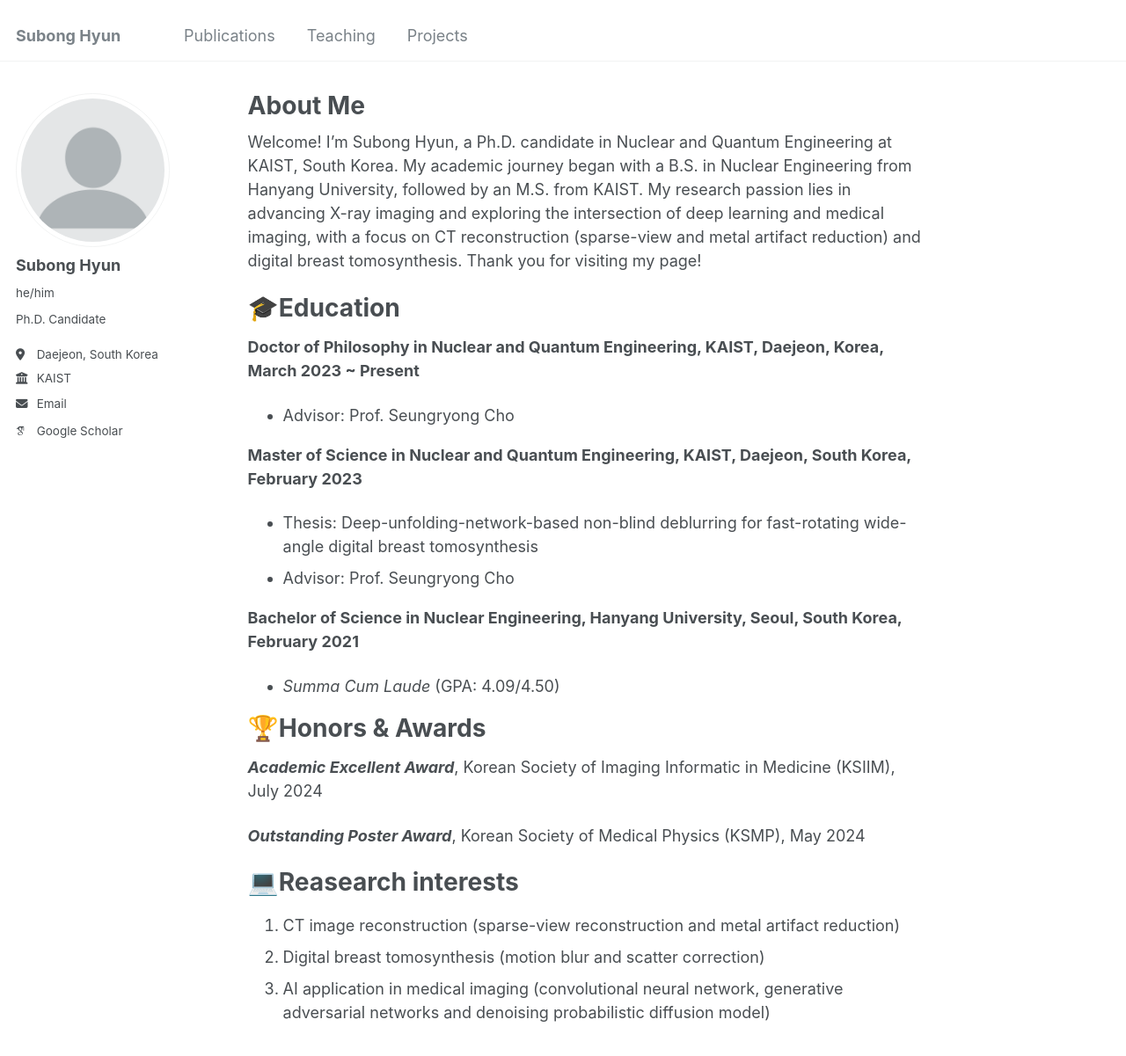
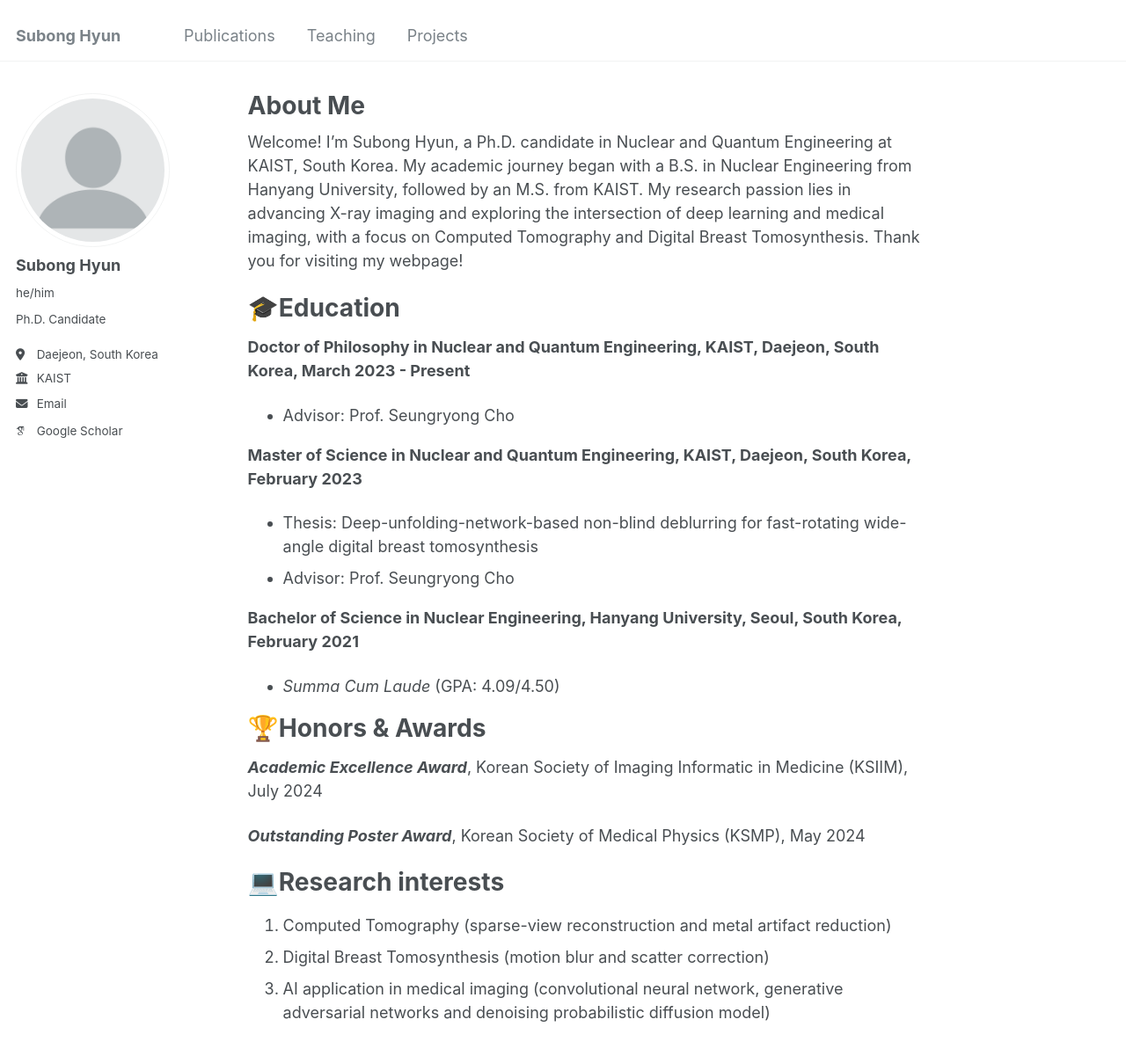
Before and after one commit to SubongHyun/subonghyun.github.io, a Jekyll site: the page built from _pages/about.md, in a window 1280 px wide and 1400 px high. Shown: the top 1201 px of the window at 88% size. Built offline with Jekyll 4.4.1, drawn with Linux system fonts in a browser that asks for light colours; some web fonts are replaced.

Commit message:
Update about.md

```diff
--- a/_pages/about.md
+++ b/_pages/about.md
@@ -7,11 +7,11 @@ redirect_from:
   - /about.html
 ---
 
-Welcome! I'm Subong Hyun, a Ph.D. candidate in Nuclear and Quantum Engineering at KAIST, South Korea. My academic journey began with a B.S. in Nuclear Engineering from Hanyang University, followed by an M.S. from KAIST. My research passion lies in advancing X-ray imaging and exploring the intersection of deep learning and medical imaging, with a focus on CT reconstruction (sparse-view and metal artifact reduction) and digital breast tomosynthesis. Thank you for visiting my page!
+Welcome! I'm Subong Hyun, a Ph.D. candidate in Nuclear and Quantum Engineering at KAIST, South Korea. My academic journey began with a B.S. in Nuclear Engineering from Hanyang University, followed by an M.S. from KAIST. My research passion lies in advancing X-ray imaging and exploring the intersection of deep learning and medical imaging, with a focus on Computed Tomography and Digital Breast Tomosynthesis. Thank you for visiting my webpage!
 
 🎓Education
 ======
-**Doctor of Philosophy in Nuclear and Quantum Engineering, KAIST, Daejeon, Korea, March 2023 ~ Present**
+**Doctor of Philosophy in Nuclear and Quantum Engineering, KAIST, Daejeon, South Korea, March 2023 - Present**
 - Advisor: Prof. Seungryong Cho
 
 **Master of Science in Nuclear and Quantum Engineering, KAIST, Daejeon, South Korea, February 2023**
@@ -23,12 +23,12 @@ Welcome! I'm Subong Hyun, a Ph.D. candidate in Nuclear and Quantum Engineering a
 
 🏆Honors & Awards
 ======
-_**Academic Excellent Award**_, Korean Society of Imaging Informatic in Medicine (KSIIM), July 2024
+_**Academic Excellence Award**_, Korean Society of Imaging Informatic in Medicine (KSIIM), July 2024
 
 _**Outstanding Poster Award**_, Korean Society of Medical Physics (KSMP), May 2024
 
-💻Reasearch interests
+💻Research interests
 ======
-1. CT image reconstruction (sparse-view reconstruction and metal artifact reduction)
-2. Digital breast tomosynthesis (motion blur and scatter correction)
+1. Computed Tomography (sparse-view reconstruction and metal artifact reduction)
+2. Digital Breast Tomosynthesis (motion blur and scatter correction)
 3. AI application in medical imaging (convolutional neural network, generative adversarial networks and denoising probabilistic diffusion model)
```
